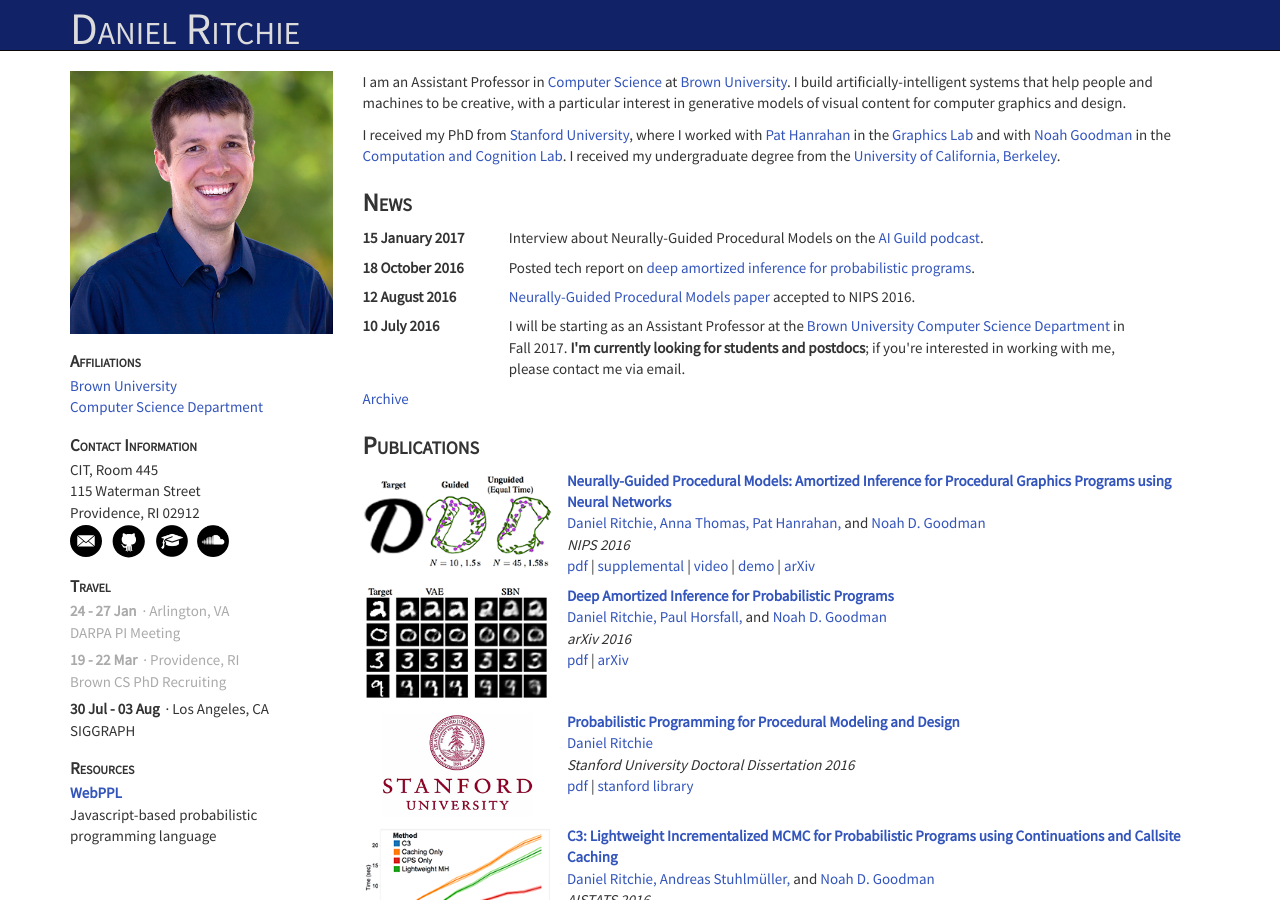
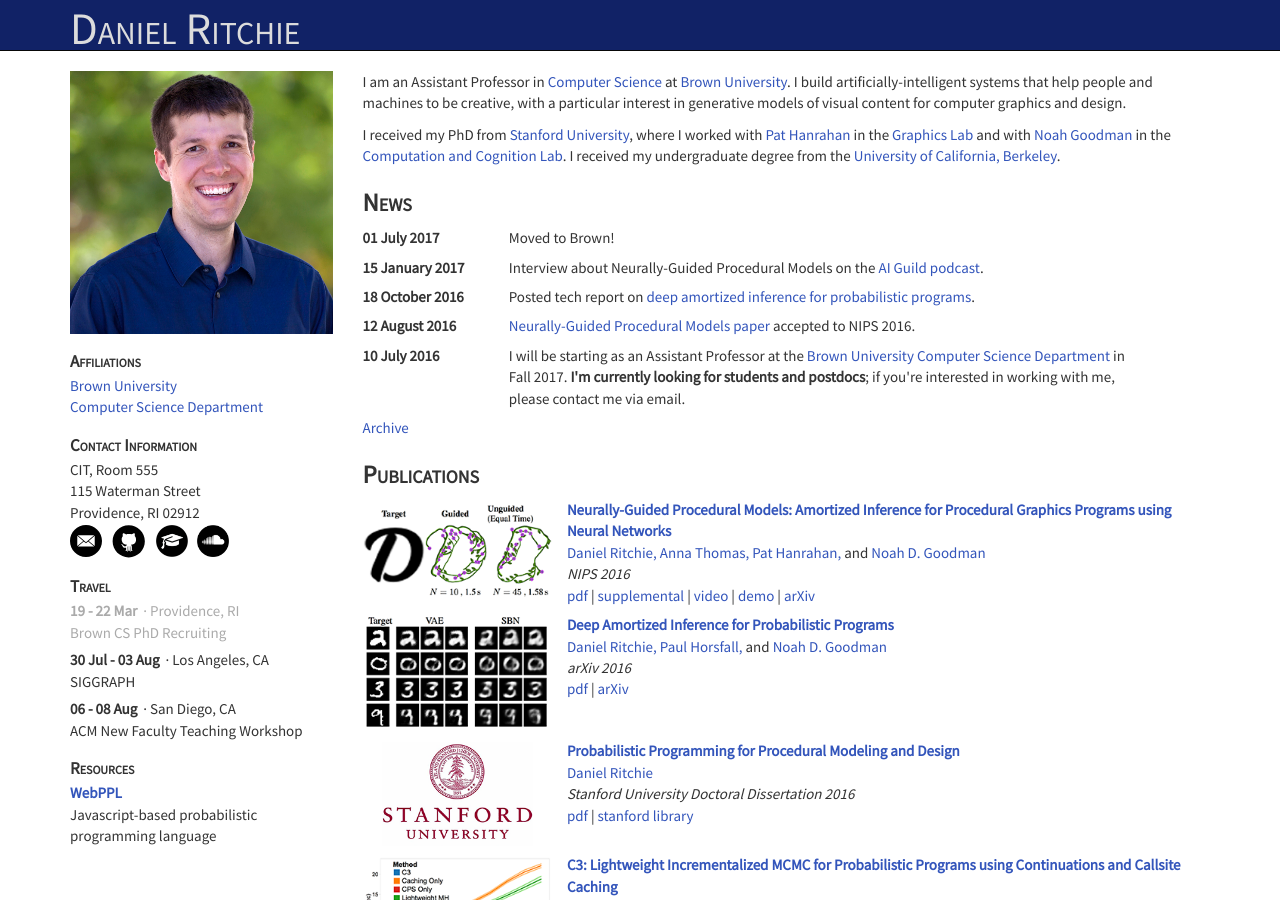
Before and after one commit to dritchie/dritchie.github.io, a Jekyll site: the page built from index.html, in a window 1280 px wide and 900 px high. Built offline with Jekyll 4.4.1, drawn with Linux system fonts in a browser that asks for light colours.

Commit message:
Current office: 555 CIT News item: move to Brown. Travel item: new faculty teaching workshop.

```diff
--- a/_data/travel.json
+++ b/_data/travel.json
@@ -29,5 +29,12 @@
 			"location": "Los Angeles, CA"
 		},
 
+		{
+			"startdate": "2017-08-06",
+			"enddate": "2017-08-08",
+			"event": "ACM New Faculty Teaching Workshop",
+			"location": "San Diego, CA"
+		}
+
 	]
 }
--- a/_includes/sidebar.html
+++ b/_includes/sidebar.html
@@ -10,7 +10,7 @@
 
 <div class='sidebaritem' id='contactinfo'>
 	<div class='sidebarheader'>Contact Information</div>
-	<div>CIT, Room 445</div>
+	<div>CIT, Room 555</div>
 	<div>115 Waterman Street</div>
 	<div>Providence, RI 02912</div>
 	<div>
--- /dev/null
+++ b/_news/brown_move.html
@@ -0,0 +1,5 @@
+---
+date: '2017-07-01'
+---
+
+Moved to Brown!
```
